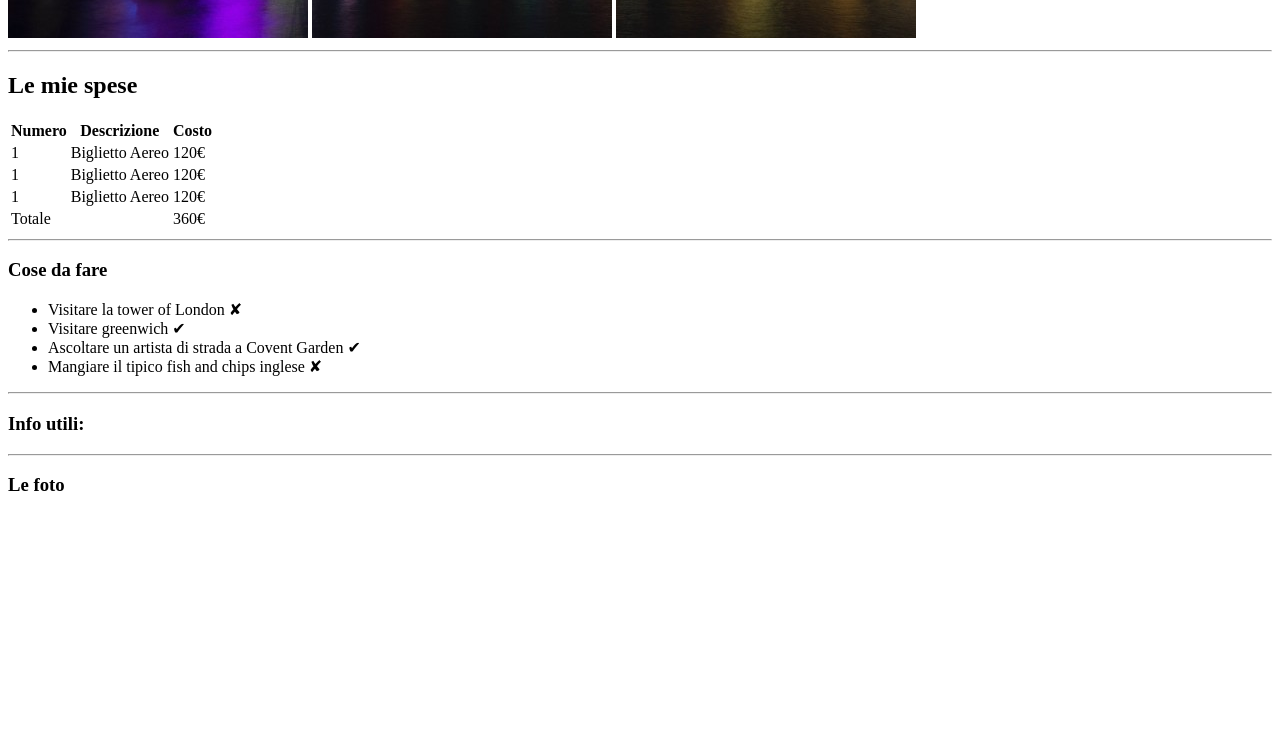
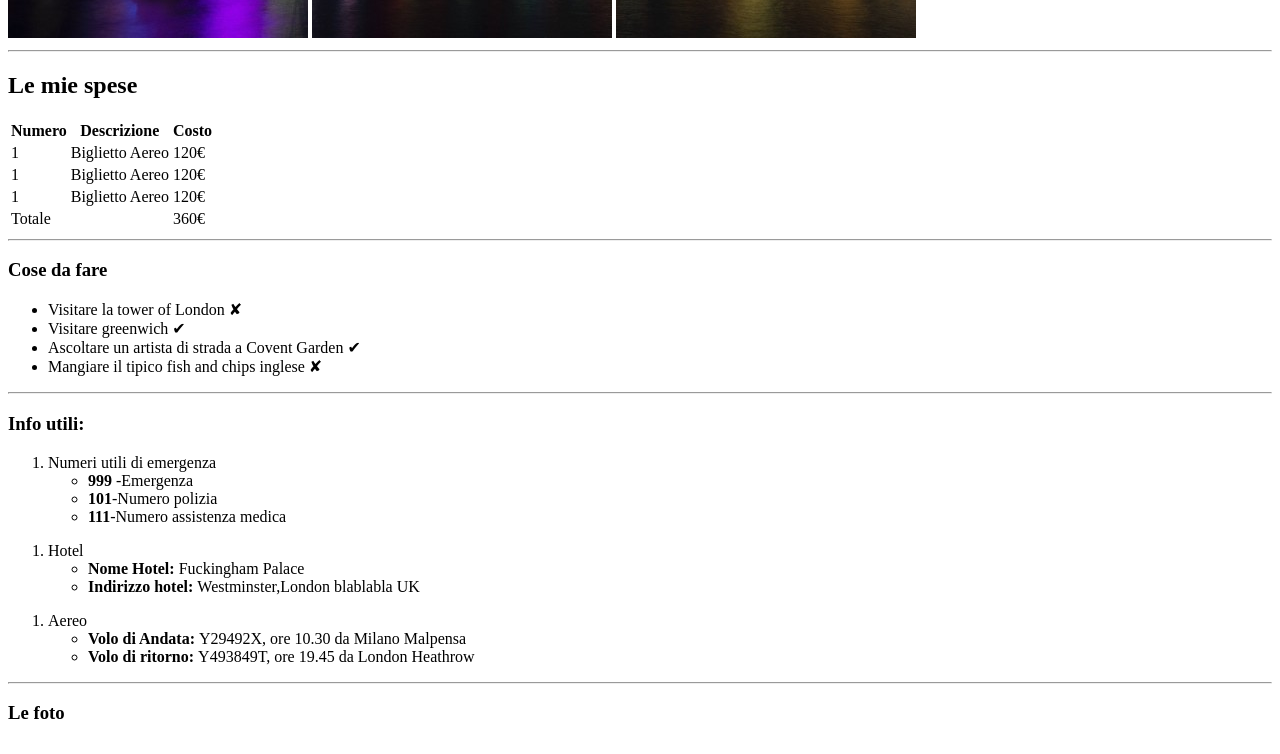
Before and after one commit to alessandrob17/html-london-trip, a plain HTML site: page index.html in a window 1280 px wide. Shown: the part 642-1396 px from the top of the page. Before the commit the page ends 1157 px from the top, so only its background shows below. Drawn offline with Linux system fonts and the light colour scheme.

Commit message:
sector-tre

```diff
--- a/index.html
+++ b/index.html
@@ -124,8 +124,57 @@
         <h3>
         Info utili:
         </h3>
+<!-- ordered list con nest -->
 
-        </section>
+<div>
+
+<ol>
+    <li>
+  Numeri utili di emergenza
+        <ul>
+
+           <li><strong>999</strong> -Emergenza</li>
+           <li><strong>101</strong>-Numero polizia</li>
+           <li><strong>111</strong>-Numero assistenza medica</li>
+
+        </ul>
+
+    </li>
+</ol>
+
+<ol>
+    <li>
+Hotel        <ul>
+
+           <li><strong>Nome Hotel: </strong>Fuckingham Palace</li>
+           <li><strong>Indirizzo hotel: </strong>Westminster,London blablabla UK</li>
+
+        </ul>
+
+    </li>
+</ol>
+
+<ol>
+    <li>
+Aereo        <ul>
+
+           <li><strong>Volo di Andata: </strong>Y29492X, ore 10.30 da Milano Malpensa</li>
+           <li><strong>Volo di ritorno: </strong>Y493849T, ore 19.45 da London Heathrow</li>
+
+        </ul>
+
+    </li>
+</ol>
+
+
+
+</div>
+
+
+
+
+
+</section>
 
 
 </main>
@@ -136,6 +185,12 @@
 <h3>
     Le foto
 </h3>
+<div>
+
+<img src="" alt="">
+<img src="" alt="">
+
+</div>
 
 
 </footer>
```
